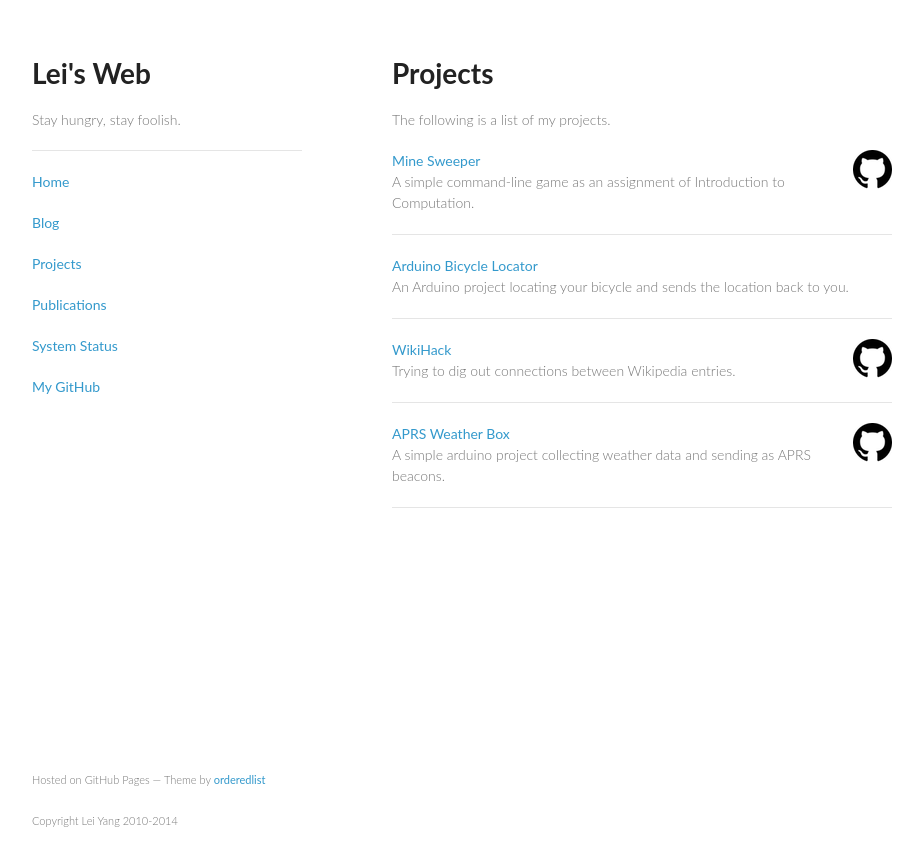
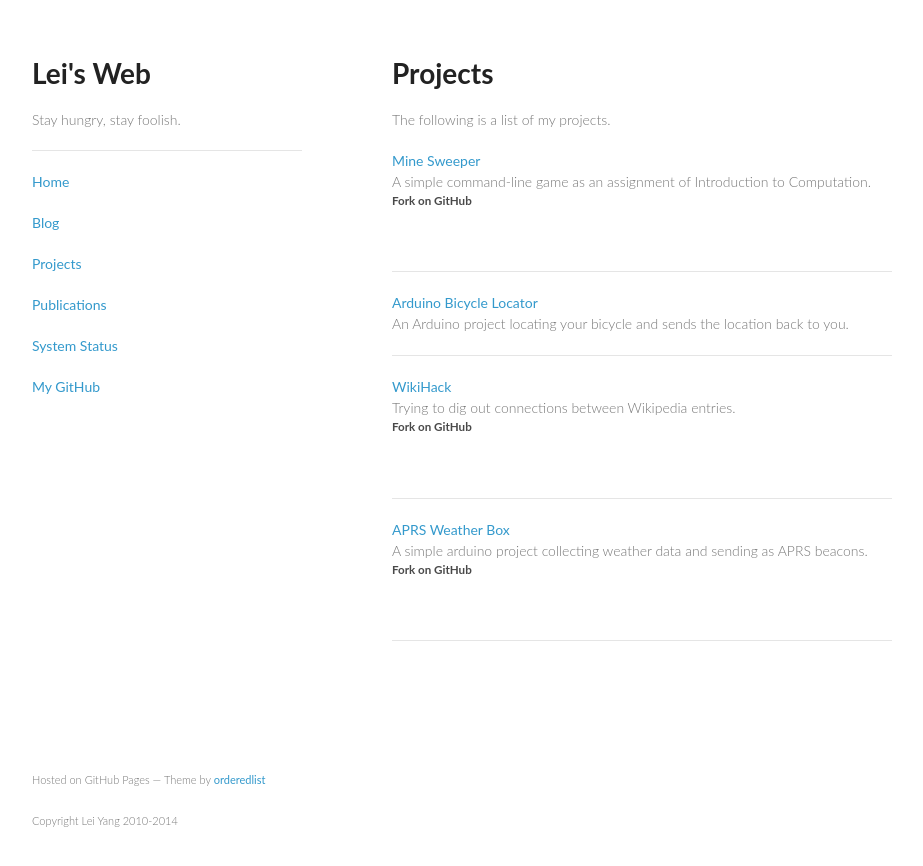
Before and after one commit to yangl1996/homepage, a Jekyll site: the page built from project.html, in a window 1280 px wide. Shown: the top 866 px of the page, without its empty margins (178-1101 px from the left). Built offline with Jekyll 4.4.1, drawn with Linux system fonts in a browser that asks for light colours; some web fonts are replaced.

Commit message:
Update project.html

```diff
--- a/project.html
+++ b/project.html
@@ -7,14 +7,15 @@ noindex: True
 <p>The following is a list of my projects.</p>
 {% for post in site.posts %}
     {% if post.project %}
-    {% if post.ghlink %}
-    <a href="{{ post.ghlink }}">
-         <img src="/static/ghicon-32.png" align="right">
-    </a>
-    {% endif %}
     <a href="{{ post.url }}">{{ post.title }}</a></br>
     {% if post.introduction %}
       {{ post.introduction }}
+    {% endif %}
+    {% if post.ghlink %}
+    </br>
+    <a href="{{ post.ghlink }}">
+         <h5>Fork on GitHub</h5>
+    </a>
     {% endif %}
     </br></br>
     <hr/>
```
